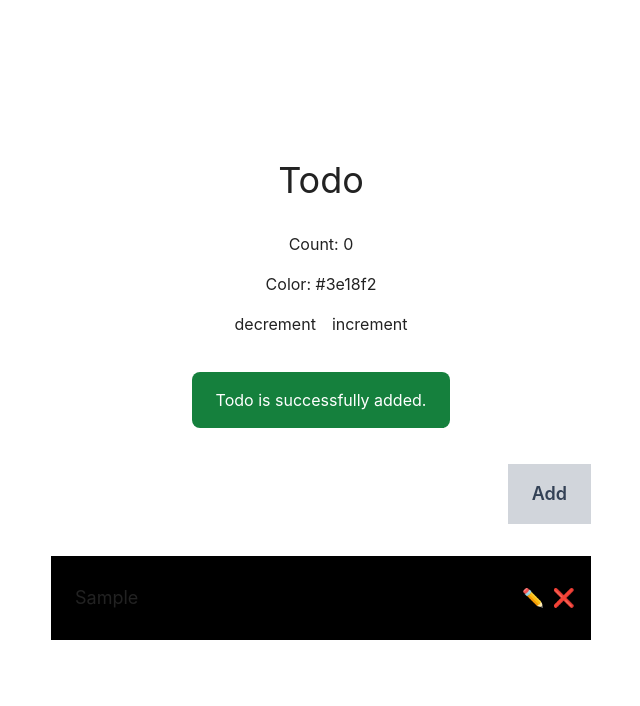
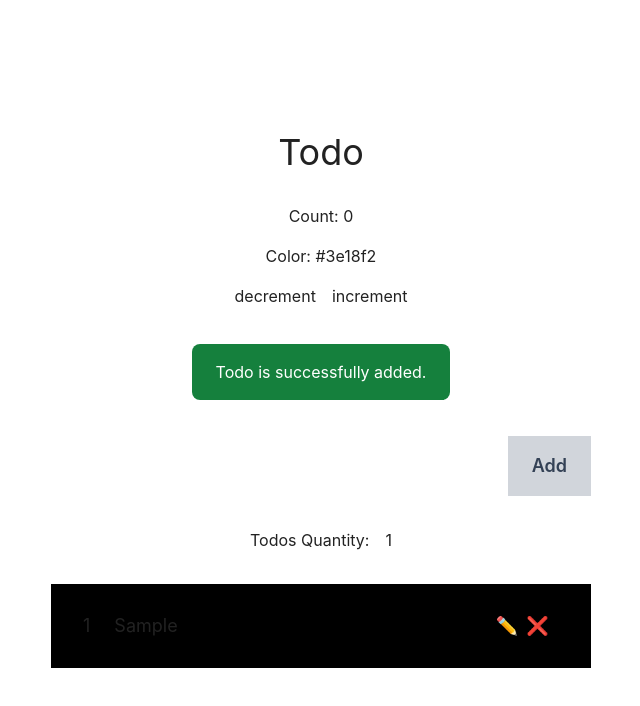
Before and after one commit to ali-yasin-emir/todo-preact-signal, a Preact app: page / in a window 1280 px wide. Both pictures are taken after typing "Sample" into the empty fields and a click on the button "Add". Shown: the top 706 px of the page, without its empty margins (319-959 px from the left). Built offline with nearby package versions, Linux system fonts and the light colour scheme.

Commit message:
I fixed the bug related with edit function, which wasn't showing ring on input item if you click multiple times to pen icon

```diff
--- a/src/index.jsx
+++ b/src/index.jsx
@@ -16,7 +16,7 @@ const getTodos = () => {
 
 const todos = signal(getTodos());
 
-
+const done = signal(false);
 
 const todo = signal("");
 const onEdit = signal(false);
@@ -30,7 +30,6 @@ const randomColor = signal("#000000");
 
 effect(() => {
   console.log("effect");
-
   // storing input name
   localStorage.setItem(LOCAL_STORAGE_KEY, JSON.stringify(todos.value));
 });
@@ -83,7 +82,7 @@ const handleAdd = () => {
           onEdit: false, // false
           done: false,
           color: randomColor.value,
-          focus: focus.value,
+          focus: false,
         },
       ];
     });
@@ -110,13 +109,15 @@ const handleRename = (e, text) => {
 
 const handleEdit = (id) => {
   console.log("handleEdit");
-  todos.value.find((todo) => todo.id === id).onEdit = !onEdit.value;
-  focus.value = !focus.value;
-  todos.value.find((todo) => todo.id === id).focus = focus.value;
+  console.log(todos.value.find((todo) => todo.id === id));
+  todos.value.find((todo) => todo.id === id).onEdit = true;
+
+  todos.value.find((todo) => todo.id === id).focus = true;
 
   console.log(
     "todo onEdit: " + todos.value.find((todo) => todo.id === id).onEdit
   );
+
   /*
 
     todos.value = [
@@ -153,9 +154,13 @@ const handleComplete = (text, id) => {
   todos.value = [...todos.value];
 };
 
+const handleDone = (text) => {
+  text;
+};
+
 export function App() {
   return (
-    <div className="flex flex-col gap-8 w-[540px]">
+    <div className="flex flex-col gap-8 w-[540px] items-center mx-auto">
       <h1 className="self-center text-4xl">Todo</h1>
       <div className="flex flex-col gap-4">
         <h1>Count: {count.value}</h1>
@@ -176,7 +181,7 @@ export function App() {
           </p>
         )}
       </div>
-      <div className="flex justify-between">
+      <div className="flex justify-between w-full">
         <input
           value={todo.value}
           onChange={handleChange}
@@ -191,26 +196,35 @@ export function App() {
         </button>
       </div>
 
-      <div className="flex flex-col gap-6">
-        {todos.value.map((todo) => {
+      <div className="flex gap-4">
+        <h1>Todos Quantity:</h1>
+        <p>{todos.value.length}</p>
+      </div>
+
+      <div className="flex flex-col gap-6 w-full">
+        {todos.value.map((todo, index) => {
           return (
             <div
               key={todo.id}
-              className={`bg-black flex justify-between gap-24 py-6 px-4 text-lg`}
+              className={`bg-black flex justify-between gap-24 py-6 px-8 text-lg`}
             >
+              <div className="flex items-center gap-4 w-5/6">
+                <span>{index + 1}</span>
                 <input
+                  onClick={() => handleDone(todo.text)}
                   onChange={(e) => handleRename(e, todo.text)}
-                className={`${
+                  className={`w-full ${
                     todo.focus && "ring ring-slate-300"
-                } px-2 py-1 bg-transparent outline-none ${
+                  } px-2 py-1 w-full bg-transparent outline-none ${
                     // AFTER outline-none
                     todo.onEdit ? "pointer-events-auto" : "pointer-events-none"
                   }`}
                   type="text"
                   value={todo.text}
                 />
-              <div className="flex items-center gap-2">
-                <div>
+              </div>
+              <div className="w-1/6 flex items-center gap-2">
+                <div className="">
                   {
                     <span
                       onClick={
```
Lines whose indentation alone changed are shown as unchanged.
